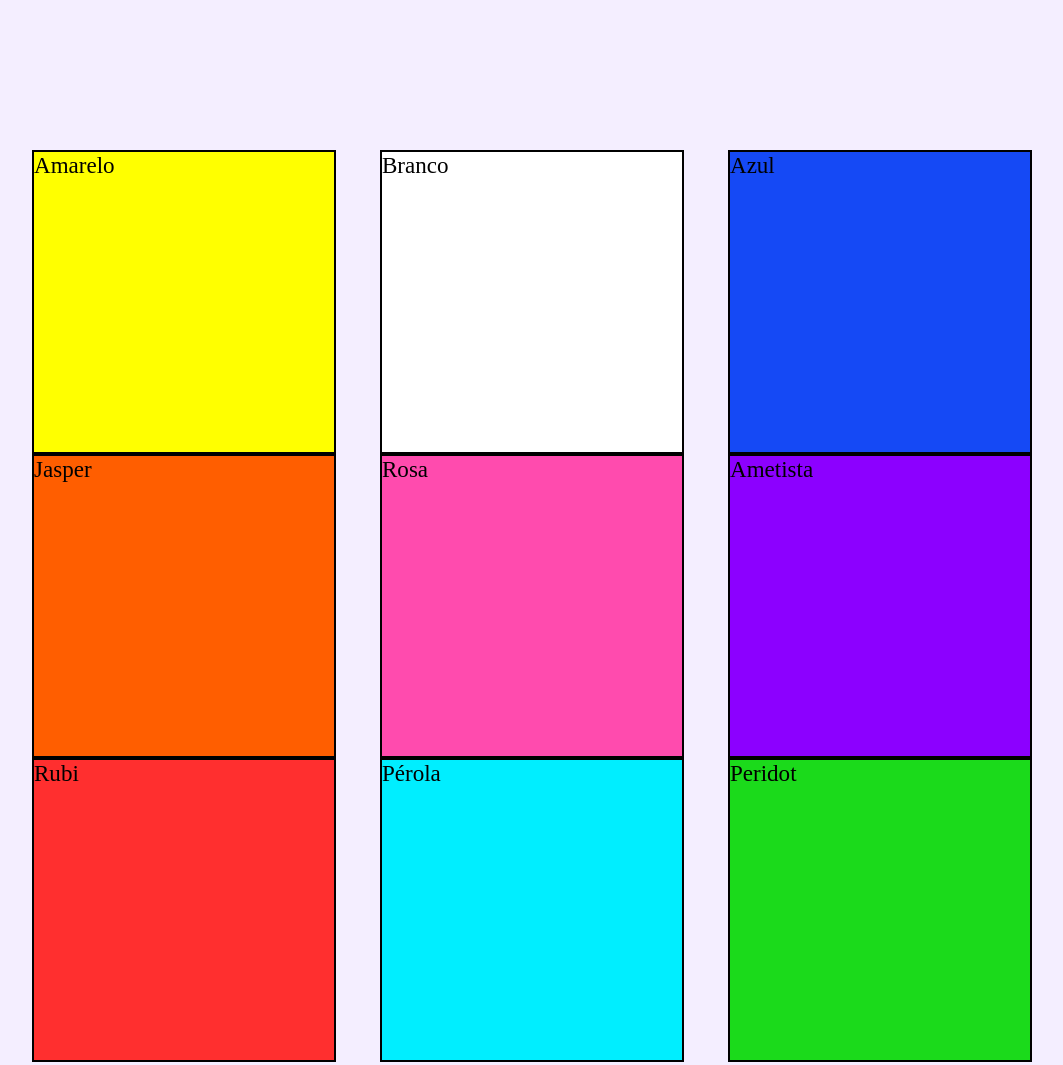
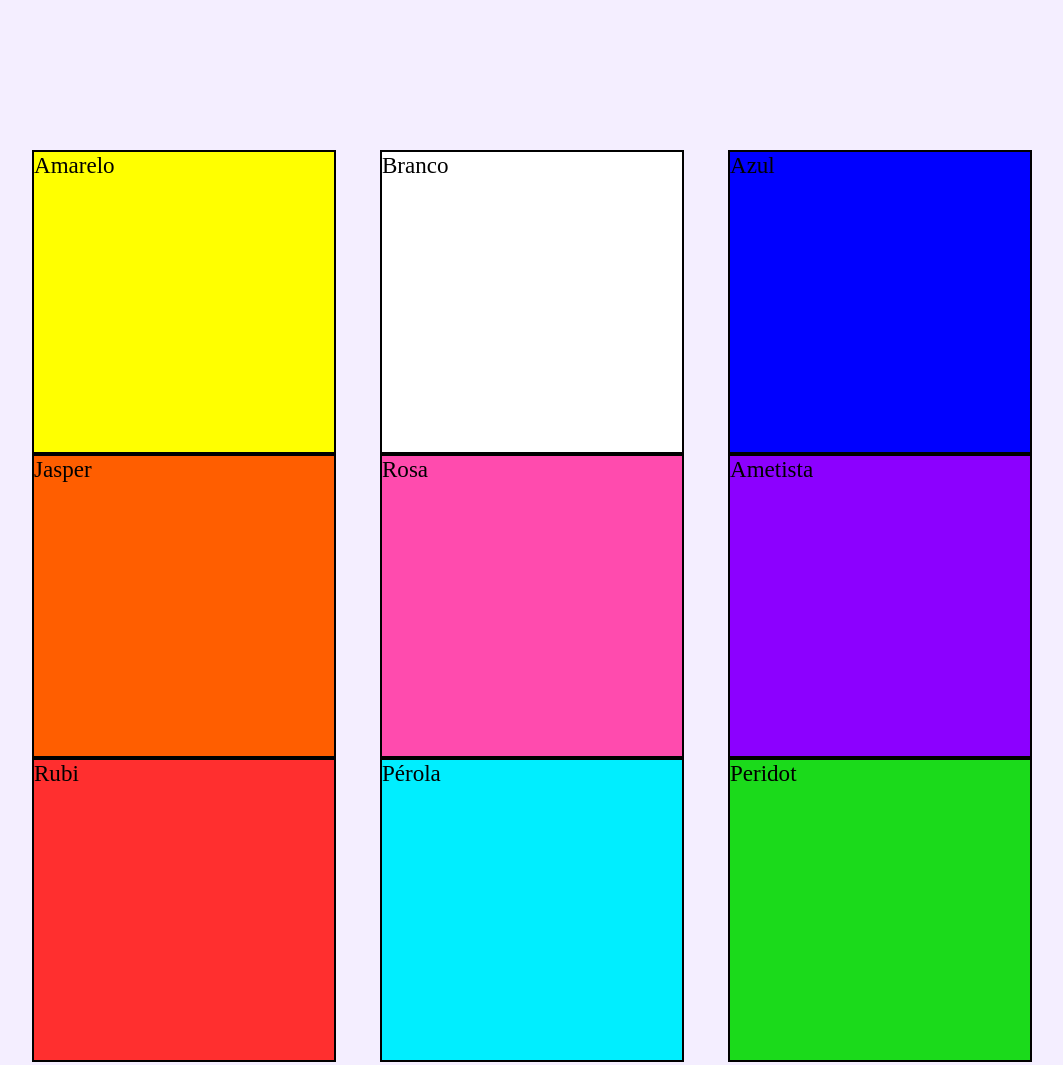
Before and after one commit to lipozinfeliz/cristalgems, a plain HTML site: page index.html in a window 1280 px wide. Shown: the whole page, without its empty margins (108-1171 px from the left). Drawn offline with Linux system fonts and the light colour scheme.

Commit message:
Add files via upload

```diff
--- a/css/estilo.css
+++ b/css/estilo.css
@@ -46,7 +46,7 @@ main {
 }
 
 #blue{
-    background-color: #1549f5;
+    background-color: blue;
 }
 
 #purple{
```
Also changed, not shown: index.html (indentation only).
